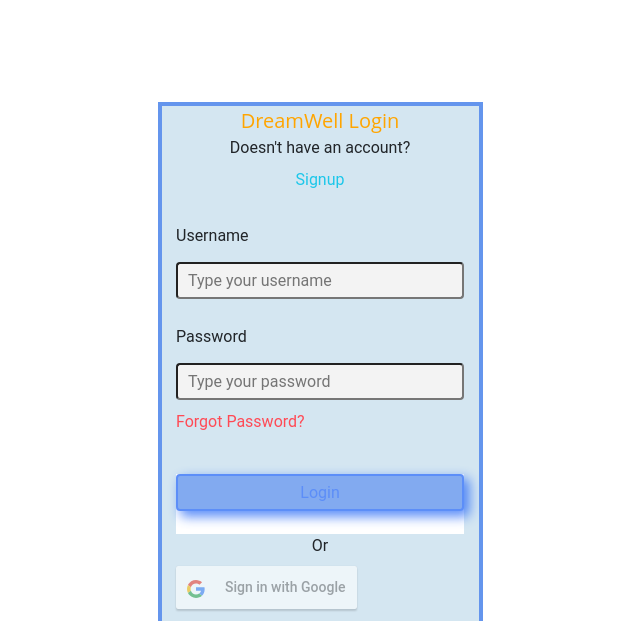
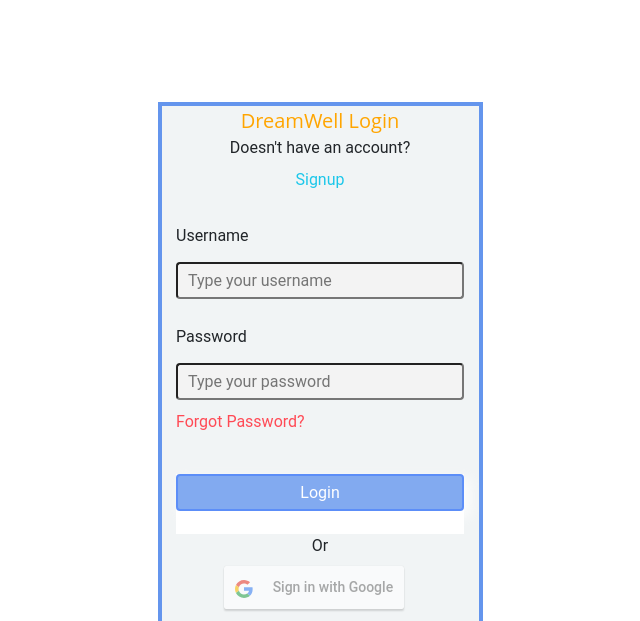
Before and after one commit to CST8334/Team-8-Project-Frontend, a React app: page / in a window 1280 px wide. Shown: the top 621 px of the page, without its empty margins (320-960 px from the left). Built offline with nearby package versions, Linux system fonts and the light colour scheme.

Commit message:
initial commit ChrishNew_v_1

```diff
--- a/src/assets/css/style.scss
+++ b/src/assets/css/style.scss
@@ -1,5 +1,5 @@
 .base-container {
-  background-color: #d4e6f1;
+  background-color: #F1F4F5  ;
   width: 100%;
   display: flex;
   flex-direction: column;
@@ -48,6 +48,7 @@
   .btn {
     background-color: #6495ed;
     padding: 5px 20px;
+    color: white;
     cursor: pointer;
     border: 10;
     min-width: 18em;
--- a/src/layouts/Login.jsx
+++ b/src/layouts/Login.jsx
@@ -69,6 +69,7 @@ function Login() {
           <label htmlFor="username">Or</label>
         </div>
         <div>
+          &nbsp;&nbsp;&nbsp;&nbsp;&nbsp;&nbsp;&nbsp;&nbsp;&nbsp;&nbsp;&nbsp;&nbsp;
           <GoogleLogin
             clientId={clientId}
             buttonTest="Login"
```
